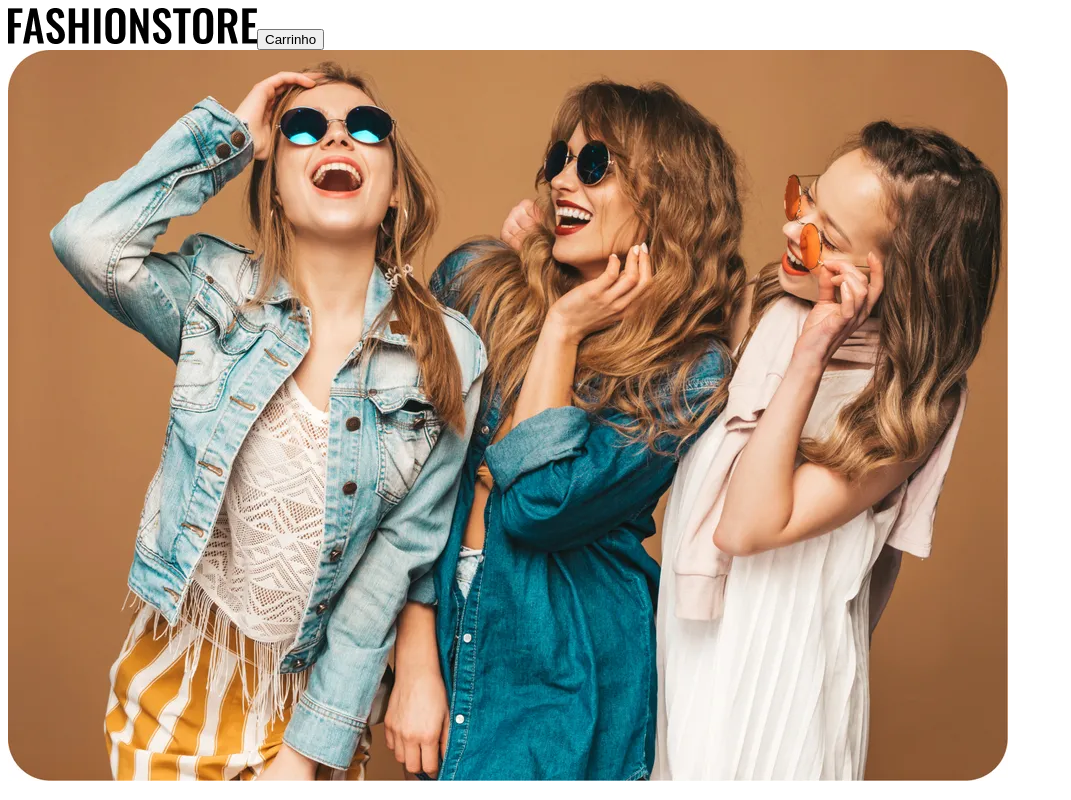
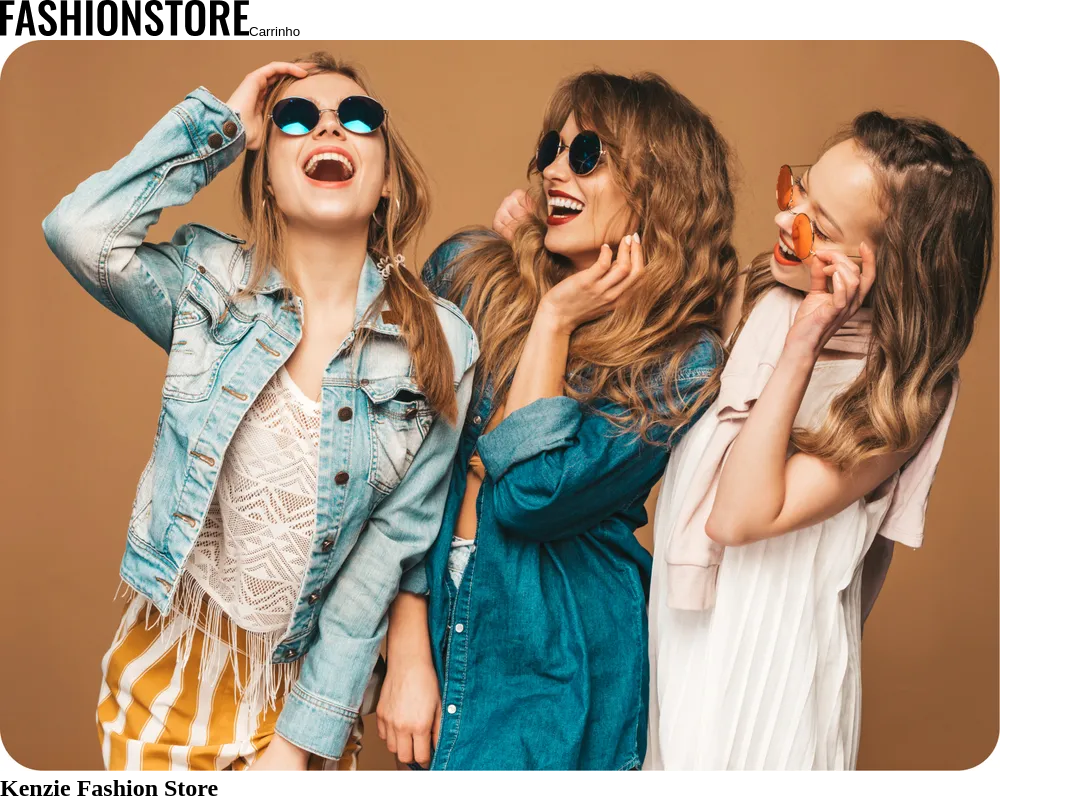
Before and after one commit to Kenzie-Academy-Brasil-Developers/angular-fashion-store, an Angular app in the folder fashion-store/: page / in a window 1280 px wide. Shown: the top 800 px of the page, without its empty margins (0-1071 px from the left). Built offline with nearby package versions, Linux system fonts and the light colour scheme; no server answers.

Commit message:
reset and variables

```diff
--- a/fashion-store/src/styles.scss
+++ b/fashion-store/src/styles.scss
@@ -1 +1,3 @@
 /* You can add global styles to this file, and also import other style files */
+@import "./styles/reset.scss";
+@import "./styles/variables.scss";
--- /dev/null
+++ b/fashion-store/src/styles/reset.scss
@@ -0,0 +1,23 @@
+*{
+    box-sizing: border-box;
+    padding: 0;
+    margin: 0;
+    background: transparent;
+    border: none;
+}
+
+ul, ol{
+    list-style: none;
+}
+
+img{
+    max-width: 100%;
+}
+
+button{
+    cursor: pointer;
+}
+
+a{
+    text-decoration: none;
+}
--- /dev/null
+++ b/fashion-store/src/styles/variables.scss
@@ -0,0 +1,6 @@
+:root{
+    --color-black: #000000;
+    --color-white: #FFFFFF;
+    --color-gray: #EEEEEE;
+    --color-white40: rgba(217, 217, 217, 0.40);
+}
```
